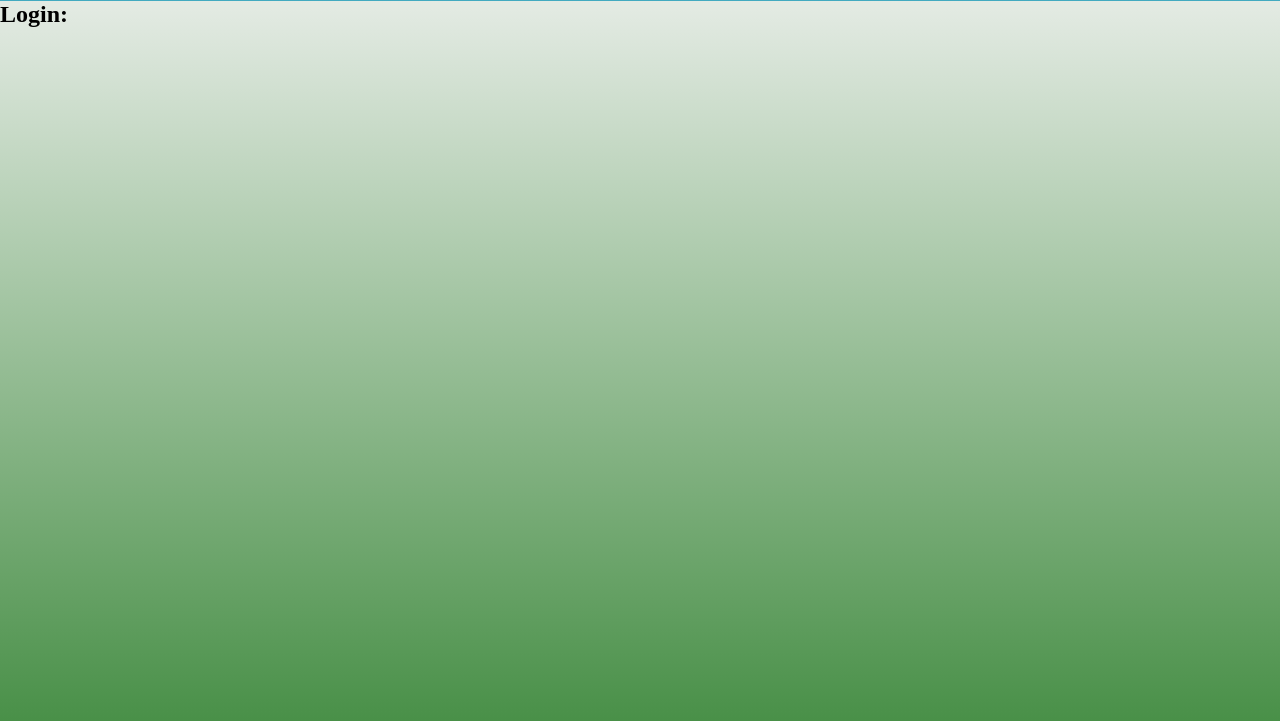
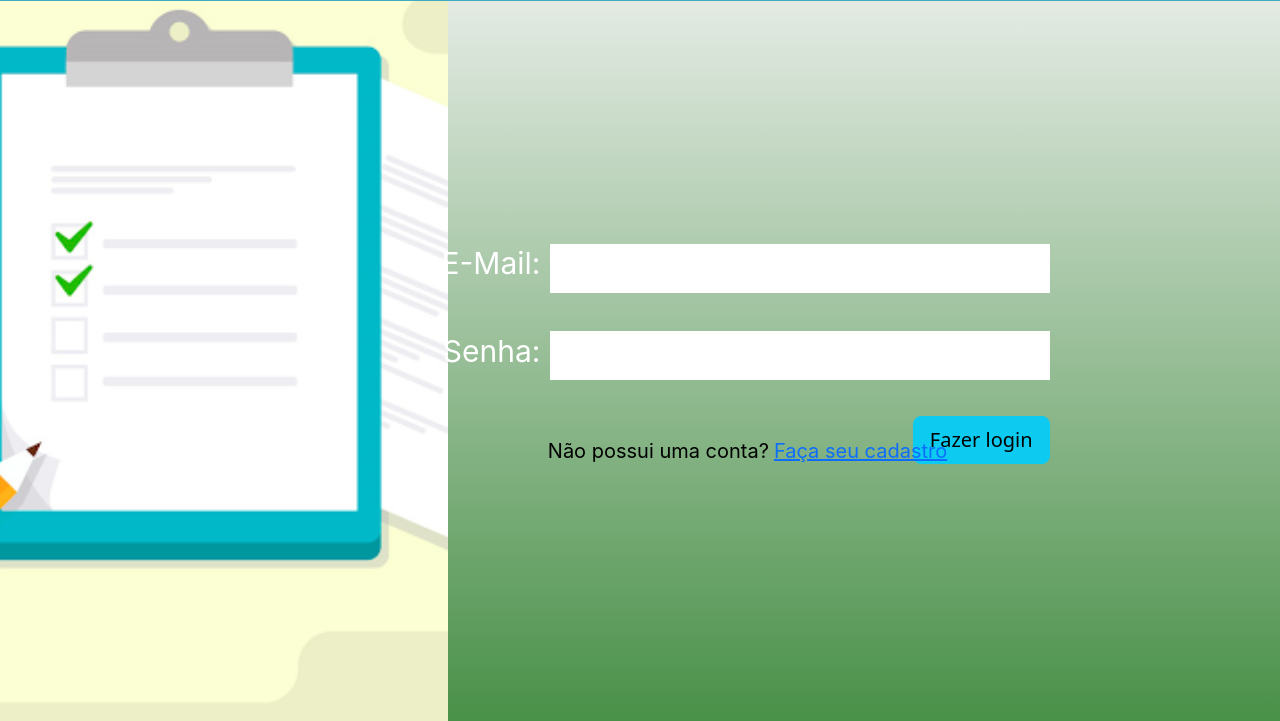
Before and after one commit to vitorkolle/projeto-1, a plain HTML site: page pag login/login.html in a window 1280 px wide. Shown: the part 79-800 px from the top of the page. Drawn offline with nearby package versions, Linux system fonts and the light colour scheme; files that its build step writes are made by us from their sources.

Commit message:
continuação

```diff
--- /dev/null
+++ b/pag home/home.js
@@ -0,0 +1 @@
+'use strict'
--- a/pag login/login.html
+++ b/pag login/login.html
@@ -4,7 +4,8 @@
     <meta charset="UTF-8">
     <meta name="viewport" content="width=device-width, initial-scale=1.0">
     <title>Gerenciador de Tarefas</title>
-    <link rel="stylesheet" href="style.css">
+    <link rel="stylesheet" href="../style.css">
+    <link href="https://cdn.jsdelivr.net/npm/bootstrap@5.3.2/dist/css/bootstrap.min.css" rel="stylesheet" integrity="sha384-T3c6CoIi6uLrA9TneNEoa7RxnatzjcDSCmG1MXxSR1GAsXEV/Dwwykc2MPK8M2HN" crossorigin="anonymous">
     <script src="login.js" defer></script>
 </head>
 
@@ -13,7 +14,7 @@
 </header>
 
 <main>
-    <h2 class="txt-login">Login:</h2>
+    <div class="background-lateral"></div>
 
     <div class="container-cadastro">
         <div class="email">
@@ -25,4 +26,16 @@
             <label>Senha:</label>
             <input type="text" id="input-senha">
         </div>
+
+        <button class="btn btn-info btn-lg" onclick="validarLogin()">Fazer login</button>
+
+     <div class="mensagem-login">
+        <p>Não possui uma conta?</p>
+         <a href="../index.html" class="link-login">
+        <p>Faça seu cadastro</p>
+    </a>
+        </div>
+
+
+    </div>
 </main>
--- a/pag login/login.js
+++ b/pag login/login.js
@@ -1 +1,34 @@
 'use strict'
+
+async function validarLogin(){
+
+    const email = document.getElementById('input-email').value;
+    const senha = document.getElementById('input-senha').value;
+
+    if(email === '' || senha === ''){
+        alert('Por favor, preencha todos os campos!!')
+        return false;
+    } else {
+
+    try {
+
+        const users = await fetch('http://localhost:5080/usuario');
+
+        const listUsers = await users.json();
+
+        console.log(listUsers)
+        listUsers.forEach((user) => {
+            if(email === user.email && senha === user.senha){
+                alert('Usuário Logado com Sucesso !!');
+                window.location.href = "../pag home/home.html"
+                return true;
+            }
+        })
+
+    } catch (error) {
+        alert('Erro ao acessar a API !')
+        console.error(error);
+    }
+
+    }
+}
--- a/style.css
+++ b/style.css
@@ -54,11 +54,11 @@ input:focus {
 }
 .mensagem-login{
     display: flex;
-    margin-top: 10px;
+    margin-top: -8vh;
     gap: 5px;
     color: black;
     justify-content: center;
-    margin-right: 4.5vw;
+    margin-right: 8vw;
 }
 p{
     font-family: 'Inter', sans-serif;
```
Also changed, not shown: cadastro.js (added, +42 -0 lines), index.html (+6 -3 lines), main.js (deleted, +0 -57 lines), pag home/home.html (+1 -1 lines).
